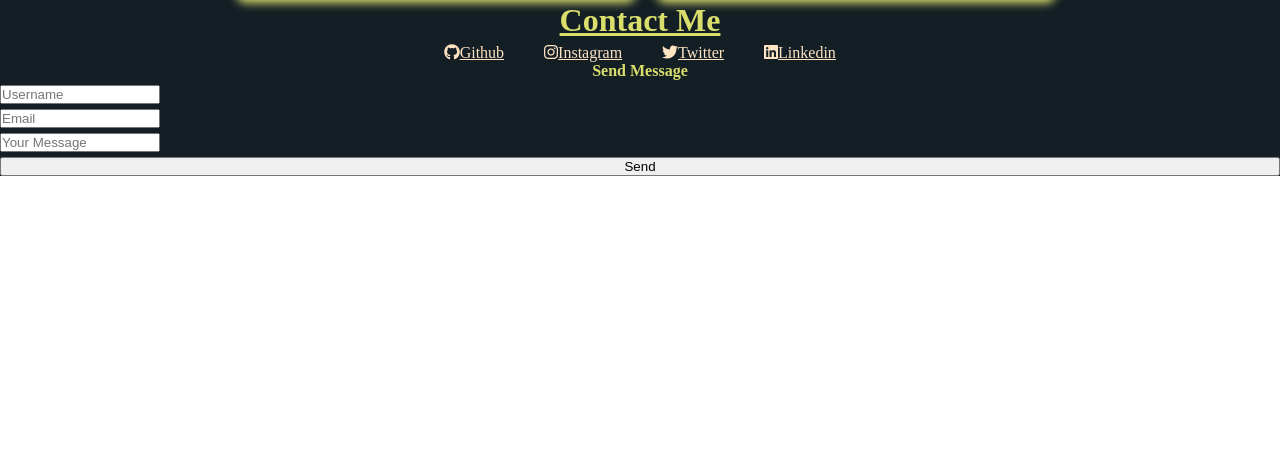
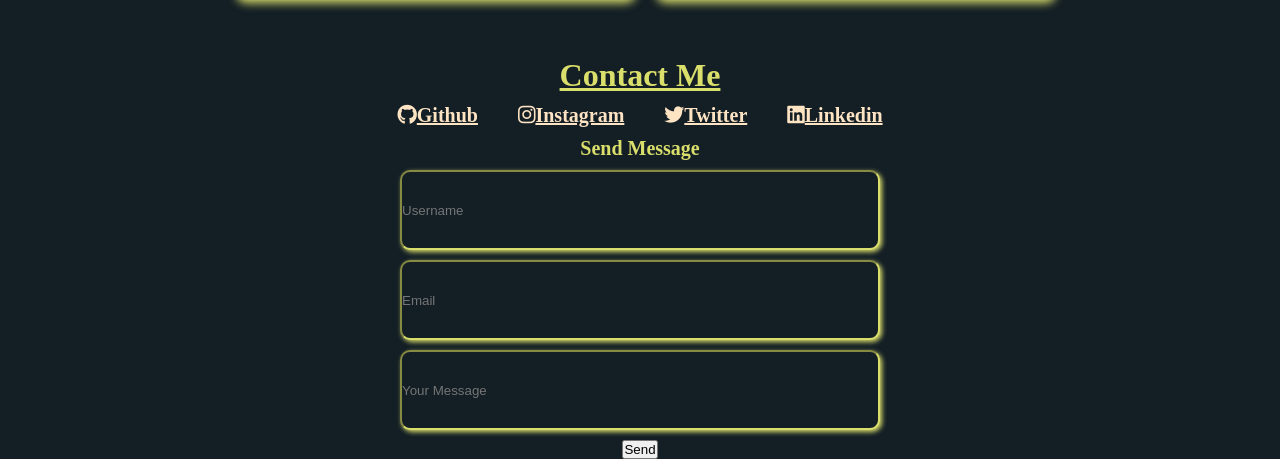
Before and after one commit to ozkan-aladdn/My-Photo-Portfolio, a plain HTML site: page index.html in a window 1280 px wide. Shown: the part 1312-1771 px from the top of the page. Before the commit the page ends 1488 px from the top, so only its background shows below. Drawn offline with Linux system fonts and the light colour scheme; a web font is replaced by a local one.

Commit message:
renk işlemleri yapıldı

```diff
--- a/index.html
+++ b/index.html
@@ -54,9 +54,11 @@
             <a href=""><i class="fa-brands fa-twitter"></i>Twitter</a>
             <a href=""><i class="fa-brands fa-linkedin"></i>Linkedin</a>
           </div>
+          <div class="send"><h4>Send Message</h4></div>
+
           <div>
-            <form action="">
-              <h4>Send Message</h4>
+
+            <form action="" class="forms">
               <input type="text" name="" id="" placeholder="Username">
               <input type="email" name="" id="" placeholder="Email">
               <input type="text" name="" id="" placeholder="Your Message">
--- a/style.css
+++ b/style.css
@@ -82,13 +82,14 @@ img {
   border-radius: 10px;
   box-shadow: 6px 6px 10px  rgb(218, 222, 107);
 }
-/* img:hover{
-    : 1.5;
-} */
+img:hover{
+    opacity: 0.6;
+}
 
 .footer {
   display: flex;
   flex-direction: column;
+
 }
 .contactme {
   display: flex;
@@ -100,15 +101,11 @@ img {
   gap: 30px;
 }
 
-form {
-  display: flex;
-  flex-direction: column;
-  justify-content: center;
-  gap: 5px;
-}
+
 
 .contactme {
-  padding: 5px;
+  padding: 10px;
+  margin-top: 50px;
 }
 h3 {
   font-family: "Times New Roman", Times, serif;
@@ -123,12 +120,32 @@ h3 {
 }
 a {
   color: bisque;
+  font-weight: 700;
+  font-size: 20px;
 }
 
 h4 {
   text-align: center;
   color: rgb(218, 222, 107);
+  font-size: 20px;
+}
+.send{
+    padding: 10px;
+}
+
+.forms {
+    display: flex;
+    flex-direction: column;
+    justify-content: center;
+    gap: 10px;
+    align-items: center;
+
 }
 input {
-  width: 10rem;
+  width: 30rem;
+  height: 5rem;
+  border-radius: 10px;
+  background-color: #131E25;
+  box-shadow: 2px 2px 5px  rgb(218, 222, 107);
+  border-color: rgb(218, 222, 107);
 }
```
